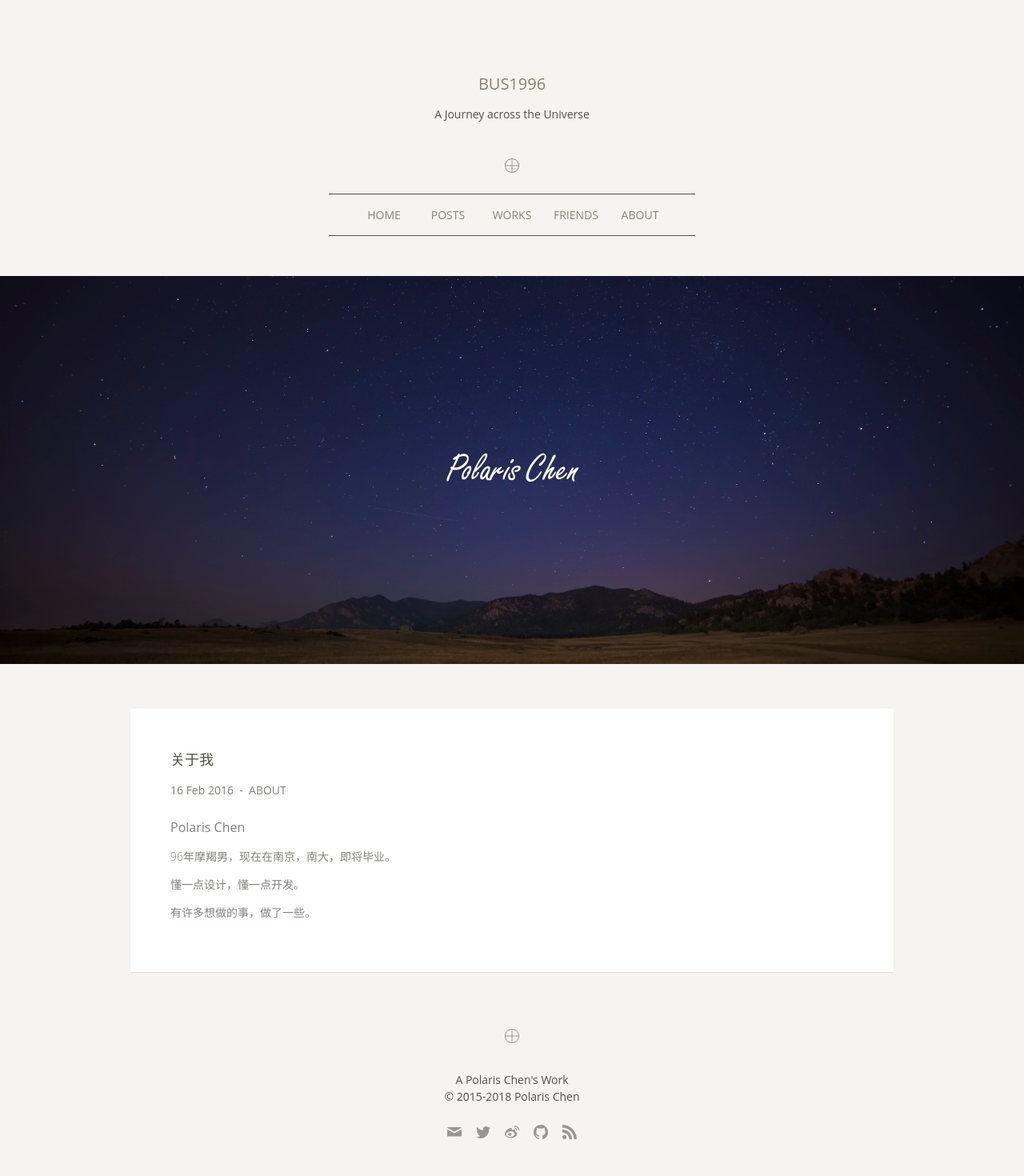
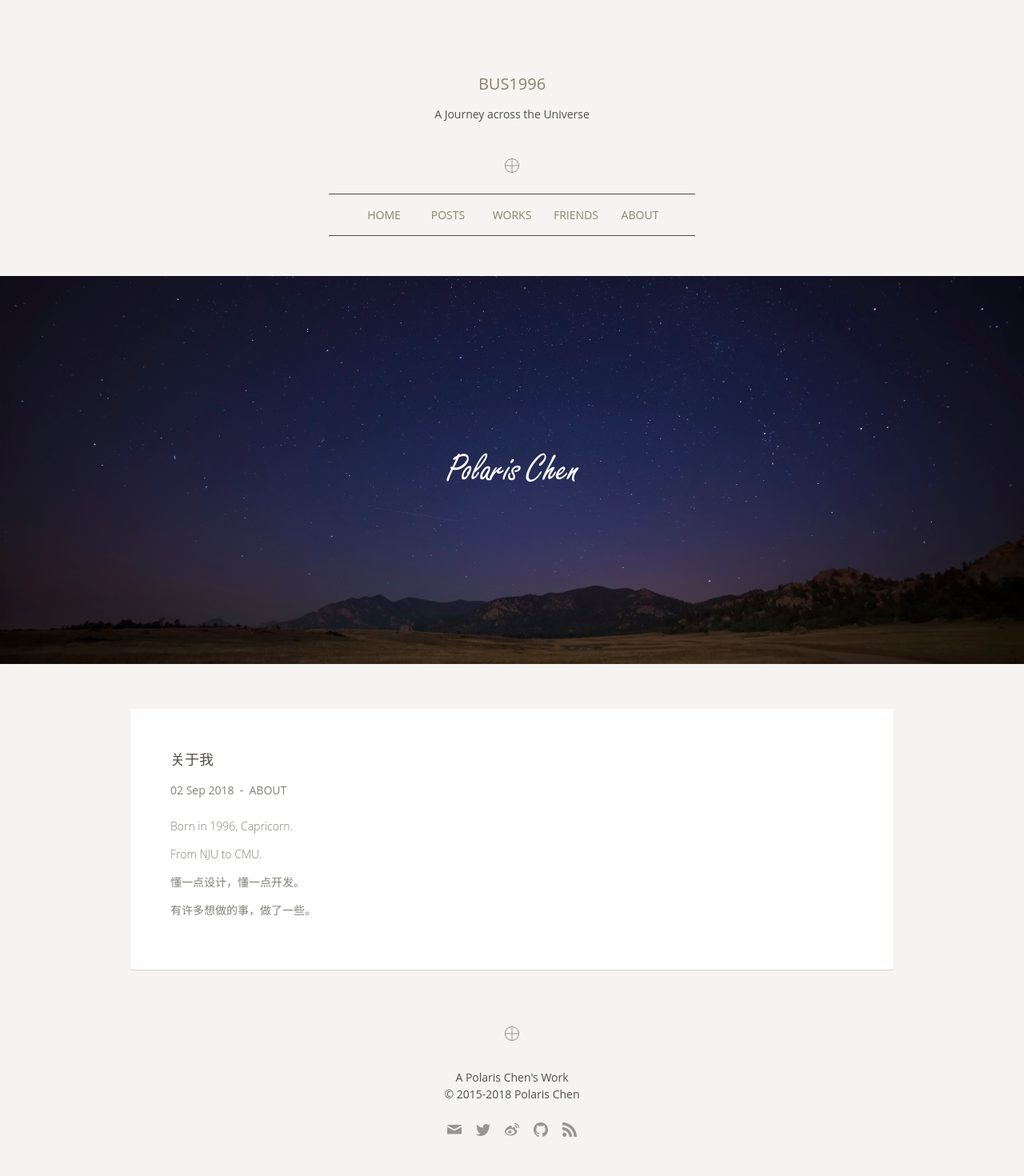
Before and after one commit to pol-chen/BUS1996, a Jekyll site: the page built from about/index.html, in a window 1280 px wide. Shown: the whole page at 80% size. Built offline with Jekyll 4.4.1, drawn with Linux system fonts in a browser that asks for light colours; some web fonts are replaced; comment, search, counter and statistics services are not loaded.

Commit message:
Update about

```diff
--- a/about/index.html
+++ b/about/index.html
@@ -4,7 +4,7 @@ category: about
 glyph: about
 quote: Polaris Chen
 title: 关于我
-date: 2016-02-16
+date: 2018-09-02
 imgs:
 ---
 
@@ -28,8 +28,8 @@ imgs:
 
         <article class="post-content">
 
-            <h2>Polaris Chen</h2>
-            <p>96年摩羯男，现在在南京，南大，即将毕业。</p>
+            <p>Born in 1996, Capricorn.</p>
+            <p>From NJU to CMU.</p>
             <p>懂一点设计，懂一点开发。</p>
             <p>有许多想做的事，做了一些。</p>
 
```
